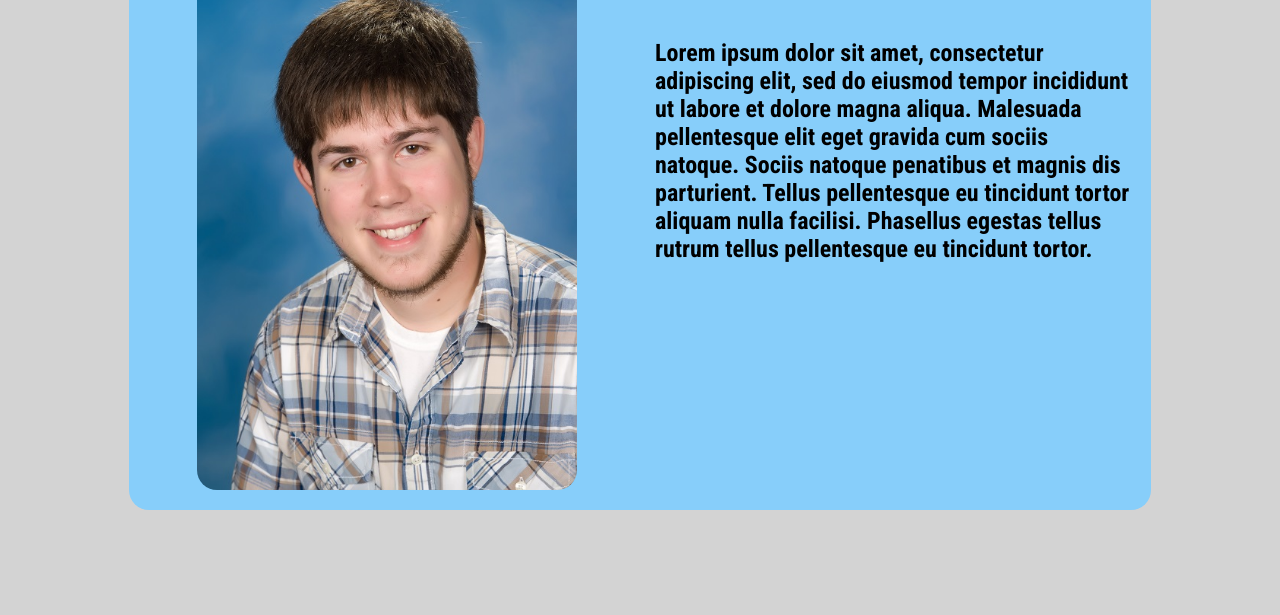
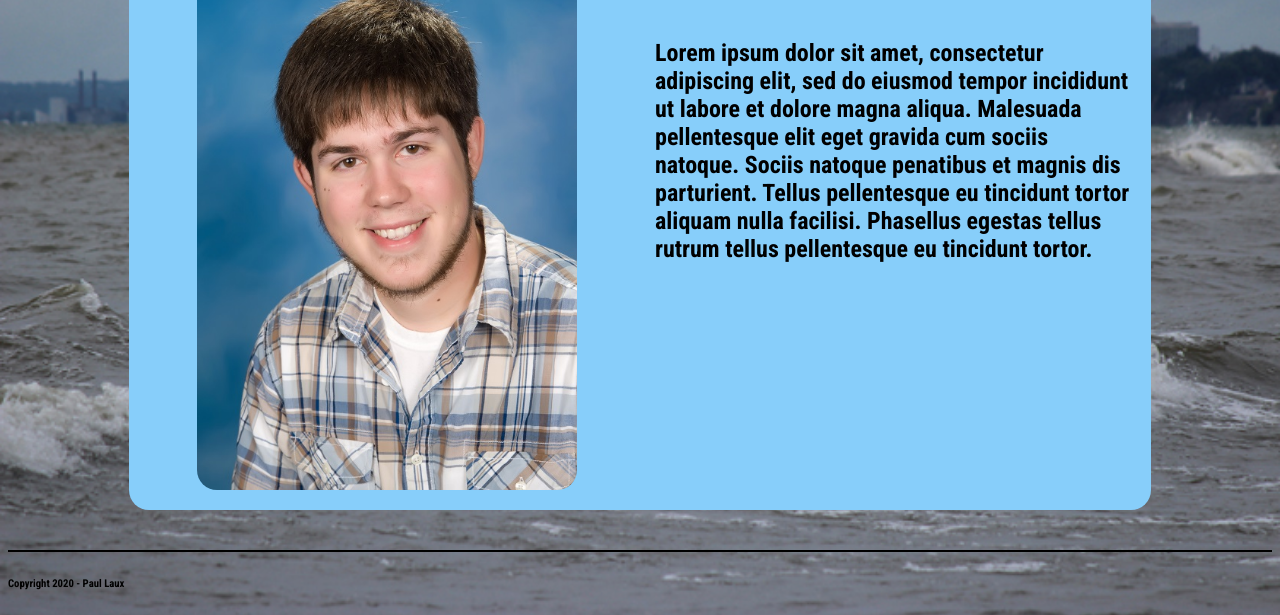
Before and after one commit to paullaux22/Paul-Laux-Web-Design, a plain HTML site: page about.html in a window 1280 px wide. Shown: the part 232-847 px from the top of the page. Before the commit the page ends 800 px from the top, so only its background shows below. Drawn offline with Linux system fonts and the light colour scheme.

Commit message:
background and links added

```diff
--- a/Resources/CSS/About_Styles.css
+++ b/Resources/CSS/About_Styles.css
@@ -3,7 +3,8 @@
 /* Universal Stylings*/
 
 html {
-    background-color: lightgray;
+    background-image: url(../MainImage.jpg);
+    background-size: cover;
 }
 
 body {
@@ -60,6 +61,7 @@ header a:hover {
     width: 80%;
     margin: auto;
     margin-top: 40px;
+    margin-bottom: 40px;
     background-color: lightskyblue;
     color: black;
     padding: 5px;
@@ -81,3 +83,11 @@ header a:hover {
     width: 80%;
     border-radius: 20px;
 }
+
+
+/* Footer Section */
+
+.footer {
+    color: black;
+    border-top: 2px solid black;
+}
--- a/Resources/CSS/Styes.css
+++ b/Resources/CSS/Styes.css
@@ -3,12 +3,18 @@
 /* Universal Stylings*/
 
 html {
-    background-color: lightgray;
+    background-image: url(../MainImage.jpg);
+    background-size: cover;
 }
 
 body {
     font-family: 'Roboto Condensed', sans-serif;
     color: seashell;
+}
+
+a {
+    color: black;
+    text-decoration: none;
 }
 
 
@@ -122,5 +128,5 @@ header a:hover {
 
 .footer {
     color: black;
-    border-top: 2px solid darkgray;
+    border-top: 2px solid black;
 }
--- a/Resources/CSS/contact_styles.css
+++ b/Resources/CSS/contact_styles.css
@@ -3,7 +3,8 @@
 /* Universal Stylings*/
 
 html {
-    background-color: lightgray;
+    background-image: url(../MainImage.jpg);
+    background-size: cover;
 }
 
 body {
@@ -144,5 +145,5 @@ header a:hover {
 
 .footer {
     color: black;
-    border-top: 2px solid darkgray;
+    border-top: 2px solid black;
 }
--- a/Resources/CSS/resume_styles.css
+++ b/Resources/CSS/resume_styles.css
@@ -3,7 +3,8 @@
 /* Universal Stylings*/
 
 html {
-    background-color: lightgray;
+    background-image: url(../MainImage.jpg);
+    background-size: cover;
 }
 
 body {
@@ -81,6 +82,7 @@ header a:hover {
     width: 80%;
     margin: auto;
     margin-top: 40px;
+    margin-bottom: 40px;
     background-color: lightskyblue;
     color: black;
     padding: 5px;
@@ -99,3 +101,10 @@ header a:hover {
 .workex {
     text-decoration: underline;
 }
+
+/* Footer Section */
+
+.footer {
+    color: black;
+    border-top: 2px solid black;
+}
--- a/about.html
+++ b/about.html
@@ -36,7 +36,11 @@
         </div>
     </div>
 
+    <!--Footer-->
 
+    <div class="footer">
+        <h6>Copyright 2020 - Paul Laux</h6>
+    </div>
 
 
 
```
Also changed, not shown: Index.html (+3 -3 lines), resume.html (+19 -7 lines).
